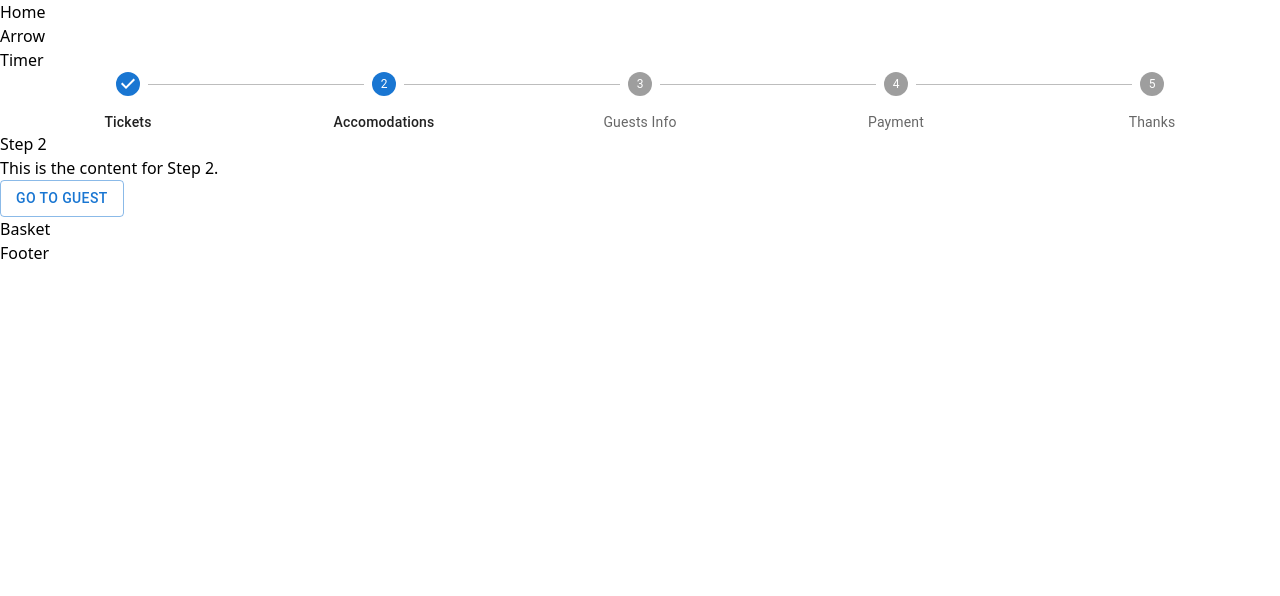
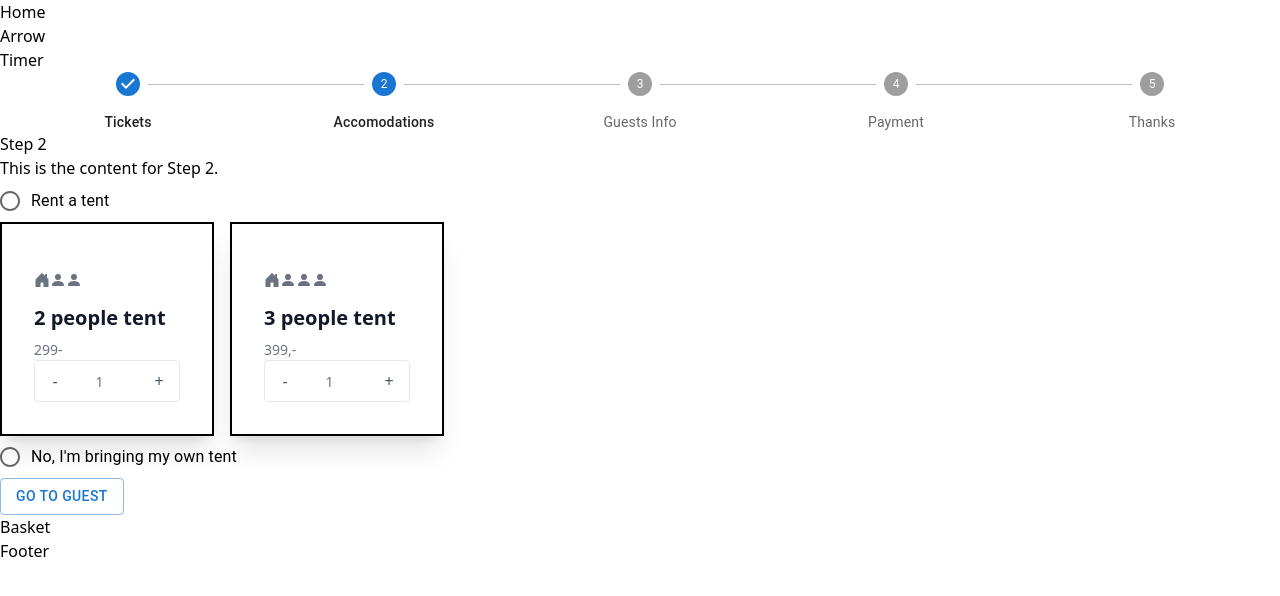
Before and after one commit to rossosofia/frontend_foofest_exam_sofia, a Next.js app: page /accomodations in a window 1280 px wide. Shown: the top 596 px of the page. Built offline with nearby package versions, Linux system fonts and the light colour scheme.

Commit message:
camping booking ui

```diff
--- /dev/null
+++ b/src/components/QuantityInput.jsx
@@ -0,0 +1,32 @@
+export default function QuantityInput() {
+  return (
+    <div>
+      <label htmlFor="Quantity" className="sr-only">
+        Quantity
+      </label>
+
+      <div className="flex items-center border border-gray-200 rounded">
+        <button
+          type="button"
+          className="w-10 h-10 leading-10 text-gray-600 transition hover:opacity-75"
+        >
+          -
+        </button>
+
+        <input
+          type="number"
+          id="Quantity"
+          value="1"
+          className="h-10 w-16 border-transparent text-center sm:text-sm"
+        />
+
+        <button
+          type="button"
+          className="w-10 h-10 leading-10 text-gray-600 transition hover:opacity-75"
+        >
+          +
+        </button>
+      </div>
+    </div>
+  );
+}
--- /dev/null
+++ b/src/components/TentCard.jsx
@@ -0,0 +1,120 @@
+import React, { useState } from "react";
+import QuantityInput from "./QuantityInput";
+
+export default function TentCard() {
+  const [isSelected, setIsSelected] = useState(false);
+
+  const handleSelection = (event) => {
+    setIsSelected(event.target.checked);
+  };
+
+  return (
+    <section
+      className={`flex gap-4 flex-wrap ${isSelected ? "bg-lightblue" : ""}`}
+    >
+      <article
+        className="relative flex items-start justify-between border-2 border-black bg-white p-4 shadow-xl sm:p-6 lg:p-8"
+        href="#"
+      >
+        <div className="pt-4 text-gray-500">
+          <div className="flex flex-row">
+            <svg
+              xmlns="http://www.w3.org/2000/svg"
+              width="16"
+              height="16"
+              fill="currentColor"
+              class="bi bi-house-door-fill"
+              viewBox="0 0 16 16"
+            >
+              <path d="M6.5 14.5v-3.505c0-.245.25-.495.5-.495h2c.25 0 .5.25.5.5v3.5a.5.5 0 0 0 .5.5h4a.5.5 0 0 0 .5-.5v-7a.5.5 0 0 0-.146-.354L13 5.793V2.5a.5.5 0 0 0-.5-.5h-1a.5.5 0 0 0-.5.5v1.293L8.354 1.146a.5.5 0 0 0-.708 0l-6 6A.5.5 0 0 0 1.5 7.5v7a.5.5 0 0 0 .5.5h4a.5.5 0 0 0 .5-.5z" />
+            </svg>
+            <svg
+              xmlns="http://www.w3.org/2000/svg"
+              width="16"
+              height="16"
+              fill="currentColor"
+              class="bi bi-person-fill"
+              viewBox="0 0 16 16"
+            >
+              <path d="M3 14s-1 0-1-1 1-4 6-4 6 3 6 4-1 1-1 1H3zm5-6a3 3 0 1 0 0-6 3 3 0 0 0 0 6z" />
+            </svg>
+            <svg
+              xmlns="http://www.w3.org/2000/svg"
+              width="16"
+              height="16"
+              fill="currentColor"
+              class="bi bi-person-fill"
+              viewBox="0 0 16 16"
+            >
+              <path d="M3 14s-1 0-1-1 1-4 6-4 6 3 6 4-1 1-1 1H3zm5-6a3 3 0 1 0 0-6 3 3 0 0 0 0 6z" />
+            </svg>
+          </div>
+
+          <h3 className="mt-4 text-lg font-bold text-gray-900 sm:text-xl">
+            2 people tent
+          </h3>
+
+          <p className="mt-2 hidden text-sm sm:block">299-</p>
+
+          <QuantityInput></QuantityInput>
+        </div>
+      </article>
+      <article
+        className="relative flex items-start justify-between border-2 border-black bg-white p-4 shadow-xl sm:p-6 lg:p-8"
+        href="#"
+      >
+        <div className="pt-4 text-gray-500">
+          <div className="flex flex-row">
+            <svg
+              xmlns="http://www.w3.org/2000/svg"
+              width="16"
+              height="16"
+              fill="currentColor"
+              class="bi bi-house-door-fill"
+              viewBox="0 0 16 16"
+            >
+              <path d="M6.5 14.5v-3.505c0-.245.25-.495.5-.495h2c.25 0 .5.25.5.5v3.5a.5.5 0 0 0 .5.5h4a.5.5 0 0 0 .5-.5v-7a.5.5 0 0 0-.146-.354L13 5.793V2.5a.5.5 0 0 0-.5-.5h-1a.5.5 0 0 0-.5.5v1.293L8.354 1.146a.5.5 0 0 0-.708 0l-6 6A.5.5 0 0 0 1.5 7.5v7a.5.5 0 0 0 .5.5h4a.5.5 0 0 0 .5-.5z" />
+            </svg>
+            <svg
+              xmlns="http://www.w3.org/2000/svg"
+              width="16"
+              height="16"
+              fill="currentColor"
+              class="bi bi-person-fill"
+              viewBox="0 0 16 16"
+            >
+              <path d="M3 14s-1 0-1-1 1-4 6-4 6 3 6 4-1 1-1 1H3zm5-6a3 3 0 1 0 0-6 3 3 0 0 0 0 6z" />
+            </svg>
+            <svg
+              xmlns="http://www.w3.org/2000/svg"
+              width="16"
+              height="16"
+              fill="currentColor"
+              class="bi bi-person-fill"
+              viewBox="0 0 16 16"
+            >
+              <path d="M3 14s-1 0-1-1 1-4 6-4 6 3 6 4-1 1-1 1H3zm5-6a3 3 0 1 0 0-6 3 3 0 0 0 0 6z" />
+            </svg>
+            <svg
+              xmlns="http://www.w3.org/2000/svg"
+              width="16"
+              height="16"
+              fill="currentColor"
+              class="bi bi-person-fill"
+              viewBox="0 0 16 16"
+            >
+              <path d="M3 14s-1 0-1-1 1-4 6-4 6 3 6 4-1 1-1 1H3zm5-6a3 3 0 1 0 0-6 3 3 0 0 0 0 6z" />
+            </svg>
+          </div>
+
+          <h3 className="mt-4 text-lg font-bold text-gray-900 sm:text-xl">
+            3 people tent
+          </h3>
+
+          <p className="mt-2 hidden text-sm sm:block">399,-</p>
+          <QuantityInput></QuantityInput>
+        </div>
+      </article>
+    </section>
+  );
+}
--- a/src/pages/accomodations/index.jsx
+++ b/src/pages/accomodations/index.jsx
@@ -1,16 +1,42 @@
 import FlowLayout from "@/components/FlowLayout";
 import { useRouter } from "next/router";
-import { Button } from "@mui/material";
+import { Button, Radio, RadioGroup, FormControlLabel } from "@mui/material";
+import TentCard from "@/components/TentCard";
+import React, { useState } from "react";
+import { red } from "@mui/material/colors";
 
 export default function Accomodations() {
+  const [selectedValue, setSelectedValue] = useState("");
+
+  const handleChange = (event) => {
+    setSelectedValue(event.target.value);
+  };
+
   const router = useRouter();
   function handleNext() {
     router.push("/guests");
   }
+
   return (
     <FlowLayout>
       <h1>Step 2</h1>
       <p>This is the content for Step 2.</p>
+      <RadioGroup value={selectedValue} onChange={handleChange}>
+        <div className={selectedValue === "option1" ? "bg-red" : ""}>
+          <FormControlLabel
+            value="option1"
+            control={<Radio />}
+            label="Rent a tent"
+          />
+          <TentCard isSelected={selectedValue === "option1"} />
+        </div>
+        <FormControlLabel
+          value="option2"
+          control={<Radio />}
+          label="No, I'm bringing my own tent"
+        />
+      </RadioGroup>
+
       <Button variant="outlined" onClick={handleNext}>
         Go to guest
       </Button>
```
